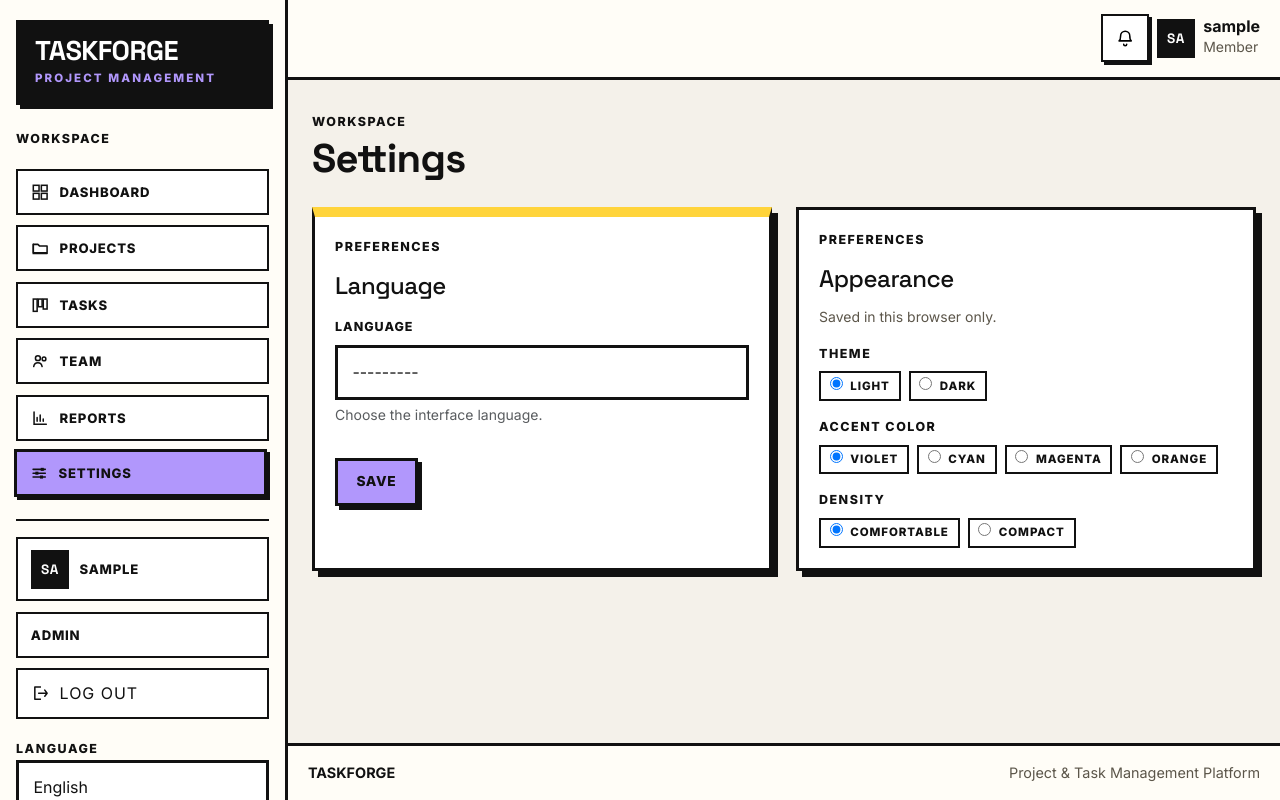
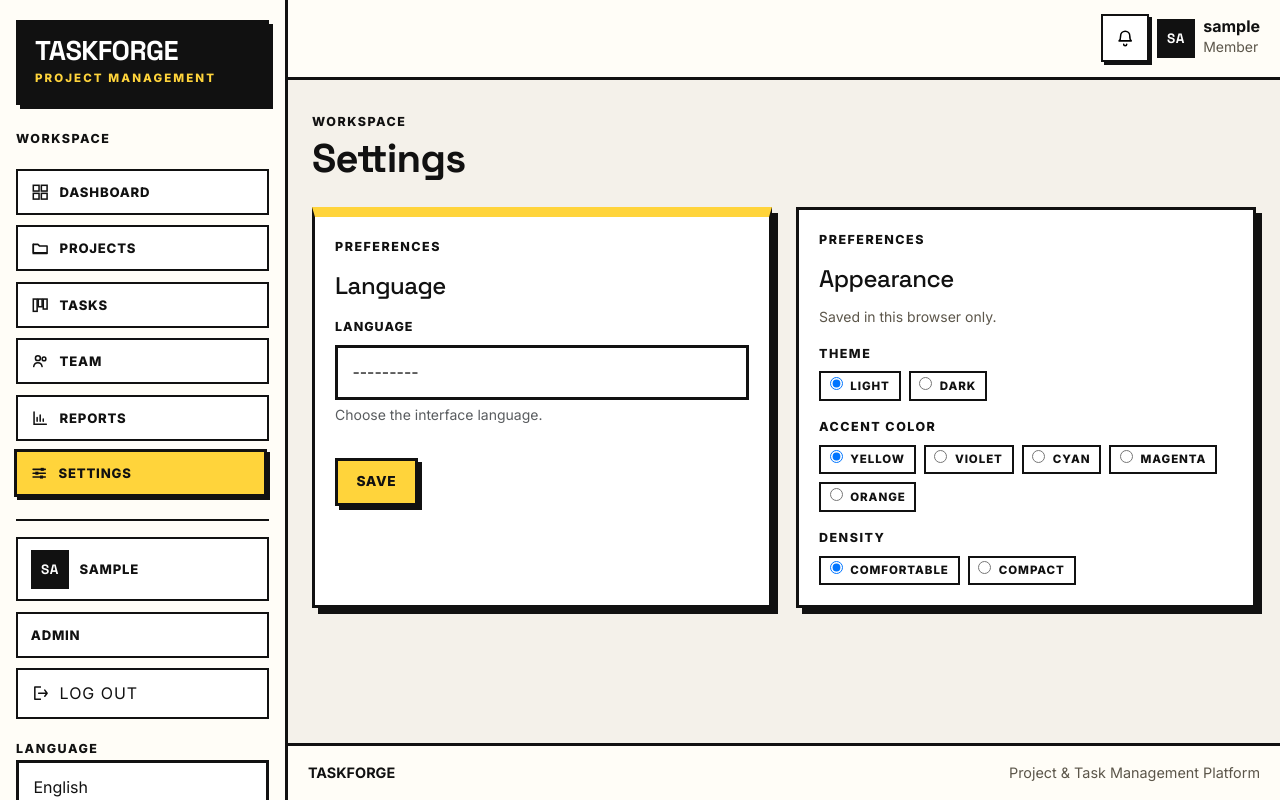
Before and after one commit to YovanyPerez/TaskForge, a Django app: page /accounts/settings/ in a window 1280 px wide. Run offline with Django 5.2, Linux system fonts and the light colour scheme; the visitor is signed in with stand-in values (Sample User, id 1); data comes from the database, SQL or seed files in the repository; data that the repository does not hold is empty.

Commit message:
Restore yellow accent option as default
Accent palette is now Yellow (default), Violet, Cyan, Magenta and Orange; yellow keeps its own token without duplicating the hex.

```diff
--- a/frontend/static/css/components.css
+++ b/frontend/static/css/components.css
@@ -276,6 +276,10 @@ button.tf-nav-link {
 }
 
 /* Appearance overrides (persisted in localStorage, see appearance.js) */
+html[data-accent="yellow"] {
+  --tf-accent: var(--tf-accent-yellow);
+}
+
 html[data-accent="violet"] {
   --tf-accent: var(--tf-accent-violet);
 }
--- a/frontend/static/css/main.css
+++ b/frontend/static/css/main.css
@@ -11,11 +11,12 @@
   --tf-blue: #5b8cff;
   --tf-green: #65d68a;
   --tf-red: #ff5c5c;
+  --tf-accent-yellow: var(--tf-yellow);
   --tf-accent-violet: #b197fc;
   --tf-accent-cyan: #66d9e8;
   --tf-accent-magenta: #e599f7;
   --tf-accent-orange: #ffc078;
-  --tf-accent: var(--tf-accent-violet);
+  --tf-accent: var(--tf-accent-yellow);
   --tf-border: 3px solid var(--tf-black);
   --tf-border-thin: 2px solid var(--tf-black);
   --tf-shadow: 6px 6px 0 var(--tf-black);
--- a/frontend/static/js/appearance.js
+++ b/frontend/static/js/appearance.js
@@ -28,7 +28,7 @@
   }
 
   function apply() {
-    var accent = current("tf-accent", "violet");
+    var accent = current("tf-accent", "yellow");
     var density = current("tf-density", "comfortable");
     var mode = theme();
     root.setAttribute("data-accent", accent);
--- a/frontend/templates/users/settings.html
+++ b/frontend/templates/users/settings.html
@@ -34,6 +34,7 @@
       <fieldset class="mb-3">
         <legend class="tf-eyebrow">{% trans "Accent color" %}</legend>
         <div class="d-flex flex-wrap gap-2" role="radiogroup" aria-label="{% trans "Accent color" %}">
+          <label class="tf-badge"><input type="radio" name="tf-accent" value="yellow" data-tf-accent-option class="me-1"> {% trans "Yellow" %}</label>
           <label class="tf-badge"><input type="radio" name="tf-accent" value="violet" data-tf-accent-option class="me-1"> {% trans "Violet" %}</label>
           <label class="tf-badge"><input type="radio" name="tf-accent" value="cyan" data-tf-accent-option class="me-1"> {% trans "Cyan" %}</label>
           <label class="tf-badge"><input type="radio" name="tf-accent" value="magenta" data-tf-accent-option class="me-1"> {% trans "Magenta" %}</label>
```
Also changed, not shown: locale/es/LC_MESSAGES/django.po, 1 other file.
